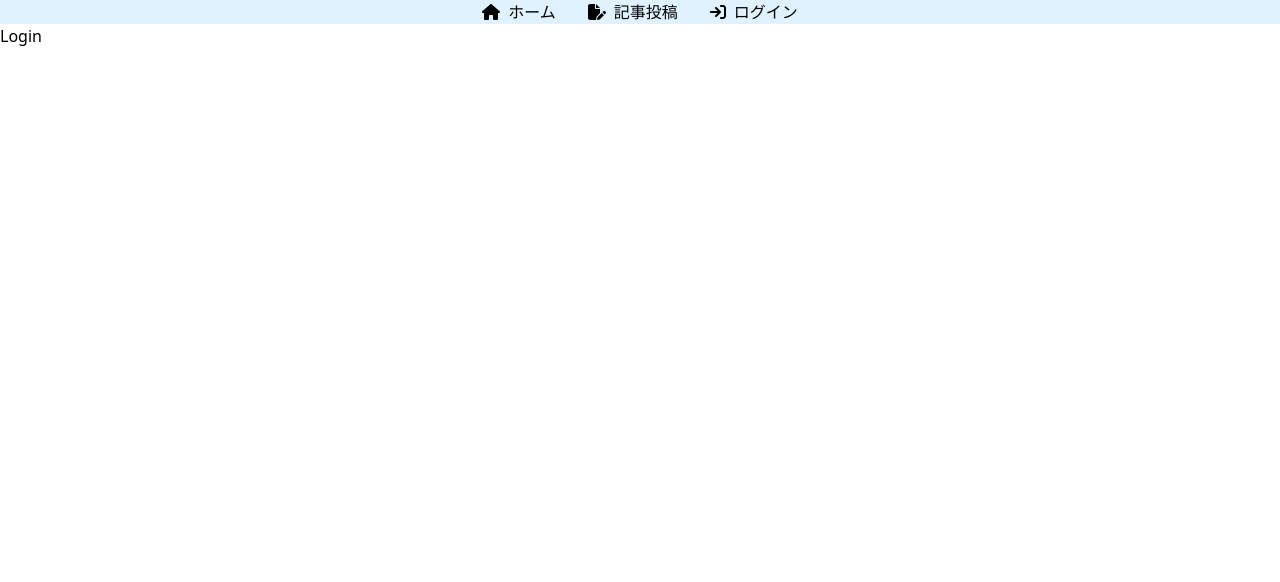
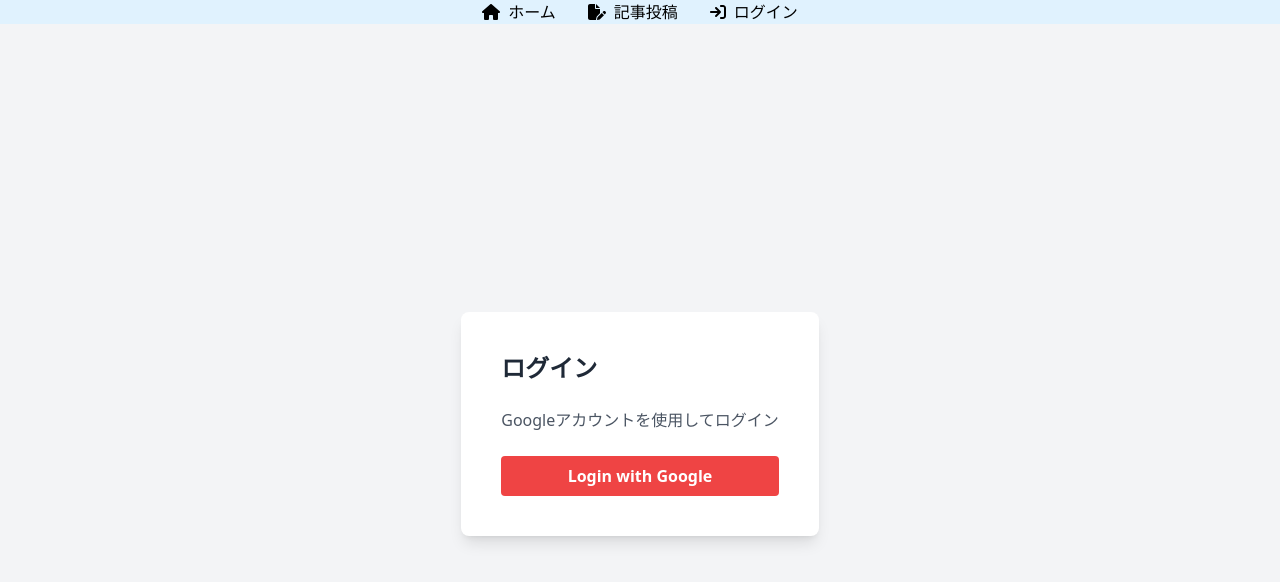
Before and after one commit to syunsuke-I/react_blog, a React (Create React App) app: page /login in a window 1280 px wide. Shown: the top 582 px of the page. Built offline with nearby package versions, Linux system fonts and the light colour scheme; the HTML template or start-up script is replaced by a standard one.

Commit message:
ログアウトまで

```diff
--- a/src/App.js
+++ b/src/App.js
@@ -5,17 +5,21 @@ import CreatePost from './components/CreatePost';
 import Login from './components/Login';
 import Logout from './components/Logout';
 import NavBar from './components/NavBar';
+import { useState } from 'react';
 
 function App() {
+  const [isAuth,setIsAuth] = useState(false);
+
   return(
+
     <>
     <Router>
-    <NavBar/>
+    <NavBar isAuth={isAuth}/>
       <Routes>
         <Route path="/" element={<Home/>}></Route>
         <Route path="/createPost" element={<CreatePost/>}></Route>
-        <Route path="/login" element={<Login/>}></Route>
-        <Route path="/logout" element={<Logout/>}></Route>
+        <Route path="/login" element={<Login setIsAuth={setIsAuth}/>}></Route>
+        <Route path="/logout" element={<Logout setIsAuth={setIsAuth}/>}></Route>
       </Routes>
     </Router>
     </>
--- a/src/components/Login.jsx
+++ b/src/components/Login.jsx
@@ -1,7 +1,34 @@
 import React from "react"
+import { signInWithPopup } from "firebase/auth";
+import { auth,provider } from "../firebase";
+import {useNavigate} from "react-router-dom";
 
-const Login = () => {
-  return <div>Login</div>
+const Login = ({setIsAuth}) => {
+  const navigate = useNavigate();
+
+  const loginInWithGoogle = () =>{
+    signInWithPopup(auth,provider).then((res)=>{
+      localStorage.setItem("isAuth",true);
+      setIsAuth(true);
+      navigate("/");
+    })
+  };
+
+  return (
+  <>
+    <div className="min-h-screen flex items-center justify-center bg-gray-100">
+      <div className="p-10 rounded-lg shadow-lg bg-white max-w-sm">
+        <h1 className="text-2xl font-semibold text-gray-800 mb-6">ログイン</h1>
+        <p className="text-gray-600 mb-6">Googleアカウントを使用してログイン</p>
+        <button
+          onClick={loginInWithGoogle}
+          className="bg-red-500 hover:bg-red-600 w-full text-white font-bold py-2 px-4 rounded transition duration-200">
+          Login with Google
+        </button>
+      </div>
+    </div>
+  </>
+  );
 };
 
 export default Login;
--- a/src/components/Logout.jsx
+++ b/src/components/Logout.jsx
@@ -1,7 +1,33 @@
 import React from "react"
+import { signInWithPopup, signOut } from "firebase/auth";
+import { auth,provider } from "../firebase";
+import {useNavigate} from "react-router-dom";
 
-const Logout = () => {
-  return <div>Logout</div>
+const Logout = ({setIsAuth}) => {
+  const navigate = useNavigate();
+
+  const logout = () =>{
+    signOut(auth).then(()=>{
+      localStorage.clear();
+      setIsAuth(false);
+      navigate("/login");
+    });
+  };
+
+  return (
+  <>
+    <div className="min-h-screen flex items-center justify-center bg-gray-100">
+      <div className="p-10 rounded-lg shadow-lg bg-white max-w-sm">
+        <h1 className="text-2xl font-semibold text-gray-800 mb-6">ログアウト</h1>
+        <button
+          onClick={logout}
+          className="bg-red-500 hover:bg-red-600 w-full text-white font-bold py-2 px-4 rounded transition duration-200">
+          Logout with Google
+        </button>
+      </div>
+    </div>
+  </>
+  );
 };
 
 export default Logout;
--- a/src/components/NavBar.jsx
+++ b/src/components/NavBar.jsx
@@ -3,7 +3,7 @@ import {Link} from "react-router-dom";
 import { FontAwesomeIcon } from "@fortawesome/react-fontawesome";
 import { faHouse,faFilePen,faArrowRightToBracket } from "@fortawesome/free-solid-svg-icons";
 
-const NavBar = () => {
+const NavBar = ({isAuth}) => {
   return (
     <nav class="flex justify-center items-center bg-sky-100 space-x-4 lg:space-x-8">
       <Link to="/" class="hover:text-white focus:bg-sky-200 focus:text-white focus:outline-none focus:ring-2 focus:bg-sky-200 active:bg-blue-700 active:text-yellow-300">
@@ -14,10 +14,20 @@ const NavBar = () => {
         <FontAwesomeIcon icon={faFilePen} className="mr-2"/>
         記事投稿
       </Link>
-      <Link to="/login" class="hover:text-white focus:bg-sky-200 focus:text-white focus:outline-none focus:ring-2 focus:bg-sky-200 active:bg-blue-700 active:text-yellow-300">
-        <FontAwesomeIcon icon={faArrowRightToBracket} className="mr-2"/>
-        ログイン
+      {!isAuth ?
+      (
+            <Link to="/login" class="hover:text-white focus:bg-sky-200 focus:text-white focus:outline-none focus:ring-2 focus:bg-sky-200 active:bg-blue-700 active:text-yellow-300">
+            <FontAwesomeIcon icon={faArrowRightToBracket} className="mr-2"/>
+            ログイン
+          </Link>
+  )
+      :
+    (
+      <Link to="/logout" class="hover:text-white focus:bg-sky-200 focus:text-white focus:outline-none focus:ring-2 focus:bg-sky-200 active:bg-blue-700 active:text-yellow-300">
+      <FontAwesomeIcon icon={faArrowRightToBracket} className="mr-2"/>
+      ログアウト
       </Link>
+    )}
     </nav>
   )
 };
--- a/src/firebase.js
+++ b/src/firebase.js
@@ -18,7 +18,7 @@ const firebaseConfig = {
 // Initialize Firebase
 const app = initializeApp(firebaseConfig);
 const auth = getAuth(app);
-const proivider = new GoogleAuthProvider();
+const provider = new GoogleAuthProvider();
 const db = getFirestore(app);
 
-export{ auth,proivider,db };
+export{ auth,provider,db };
```
